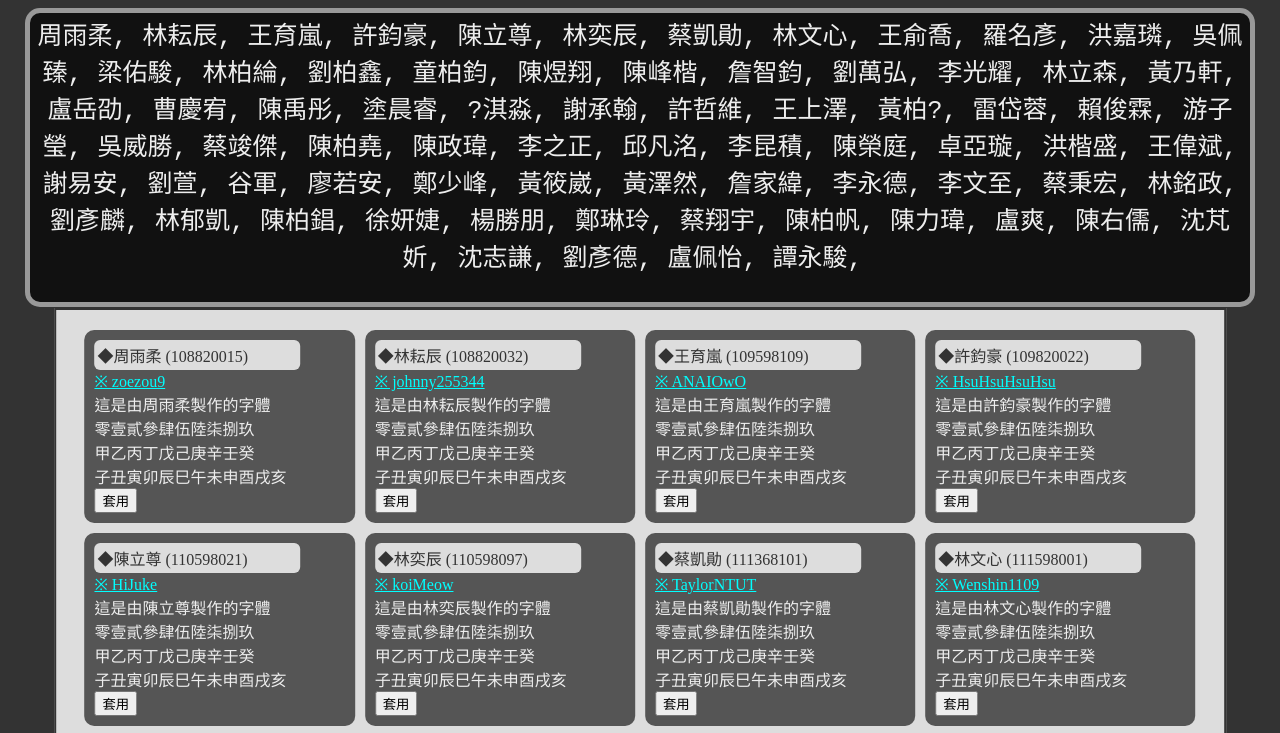
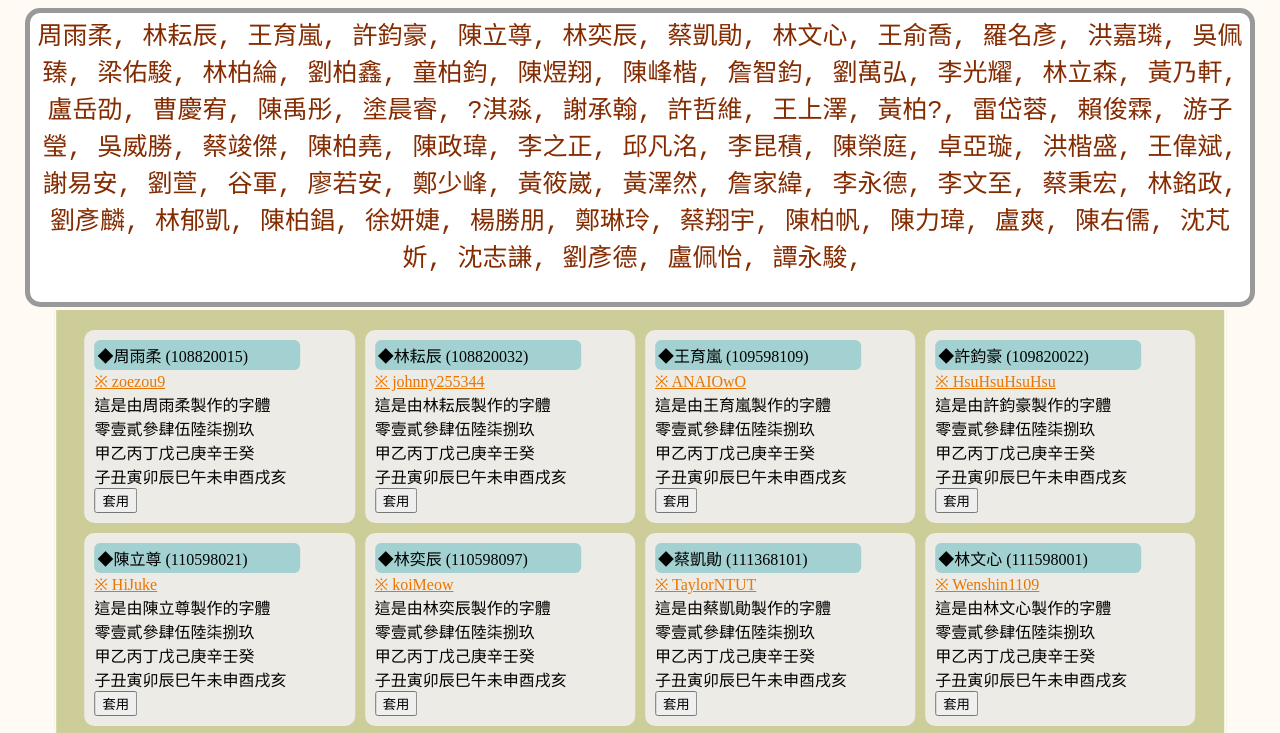
Before and after one commit to chiaoooo/ct2023_FontDisplay, a plain HTML site: page index.html in a window 1280 px wide. Shown: the top 733 px of the page. Drawn offline with Linux system fonts and the light colour scheme; a web font is replaced by a local one.

Commit message:
color
color

```diff
--- a/dist/index.js
+++ b/dist/index.js
@@ -26,10 +26,10 @@ function buildUI() {
         var nameText = document.createElement("div");
         nameText.className = "nameRect";
         nameText.appendChild(document.createTextNode(`◆${studentName} (${studentId})`));
-        textContent.style.color = "#EEEEEE";
+        textContent.style.color = "#000000";
         if (githubName != "") {
             var link = document.createElement("a");
-            link.style.color = "#00FFFF";
+            link.style.color = "#EA7500";
             link.appendChild(document.createTextNode("※ " + githubName));
             link.href = githubUrl;
             textContent.appendChild(link);
--- a/index.html
+++ b/index.html
@@ -6,11 +6,11 @@
             width: 95%;
             height: 285px;
             position: fixed;
-            background-color: #111111;
+            background-color: #ffffff;
             border-color: #999999;
             border-width: 5px;
             border-radius: 15px;
-            color:#EEEEEE;
+            color:	#842B00;
             resize: none;
             left: 50%;
             transform: translate(-50%, 0);
@@ -23,7 +23,7 @@
             margin: 5px;
             width: 22%;
             height: fit-content;
-            background-color: #555555;
+            background-color: #edebe5;
             border-radius: 10px;
         }
         .nameRect{
@@ -31,8 +31,8 @@
             padding: 3px;
             width: 80%;
             height: fit-content;
-            color: #333333;
-            background-color: #DDDDDD;
+            color: 	#000000;
+            background-color: #A3D1D1;
             border-radius: 6px;
         }
         .UIContainer{
@@ -51,8 +51,9 @@
             padding: 15px;
             border-width: 2px;
             border-style: solid;
-            border-color: #333333;
-            background-color: #DDDDDD;
+            border-color: 	#FFFAF4;
+            background-color: #CDCD9A;
+            color:#000000;
         }
     </style>
     <head>
@@ -61,8 +62,8 @@
         <meta name="viewport" content="width=device-width, initial-scale=1.0">
         <title>字型展示</title>
     </head>
-    <body bgcolor=#333333>
-        <textarea id="demoText" class="fontText" ></textarea>
+    <body bgcolor=	#FFFAF4>
+        <textarea id="demoText" class="fontText"></textarea>
         <div id="UIContainer" class="UIContainer">
             <div style="width: 100%;"></div>
         </div>
```
